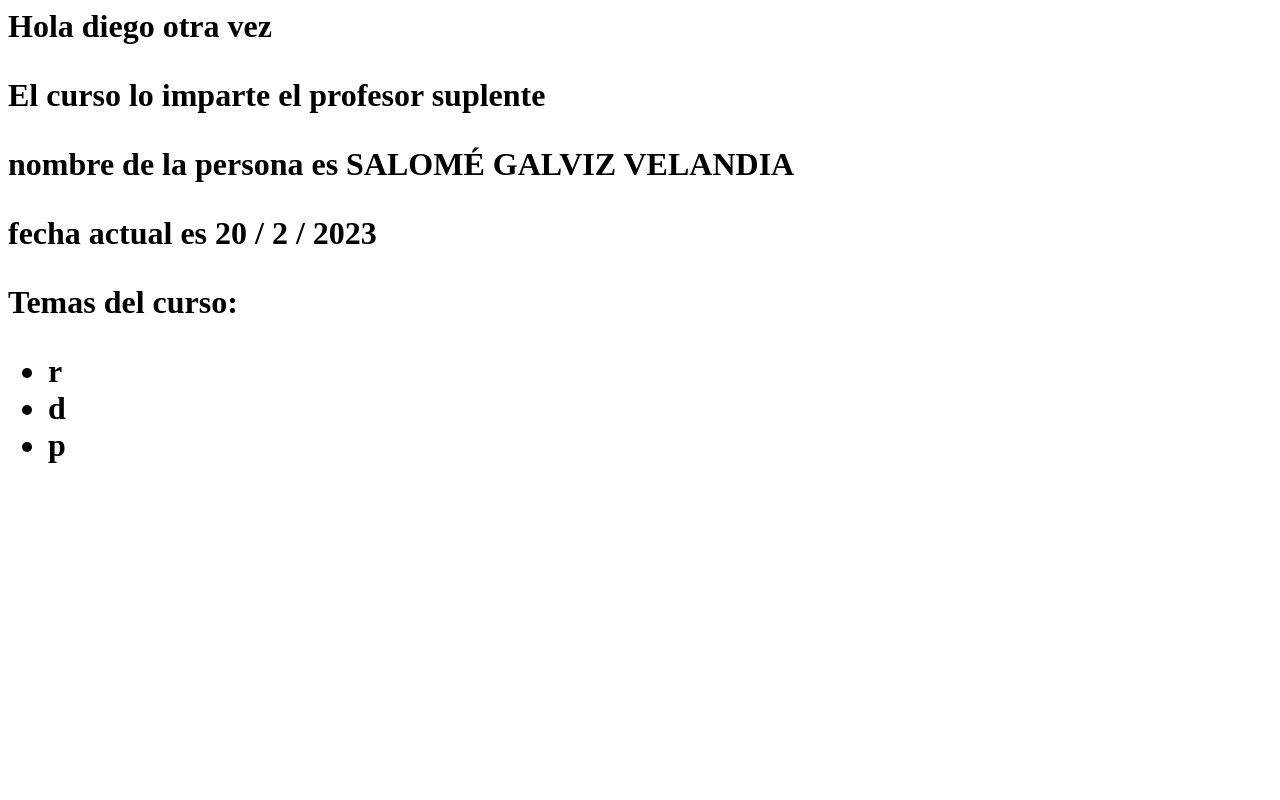
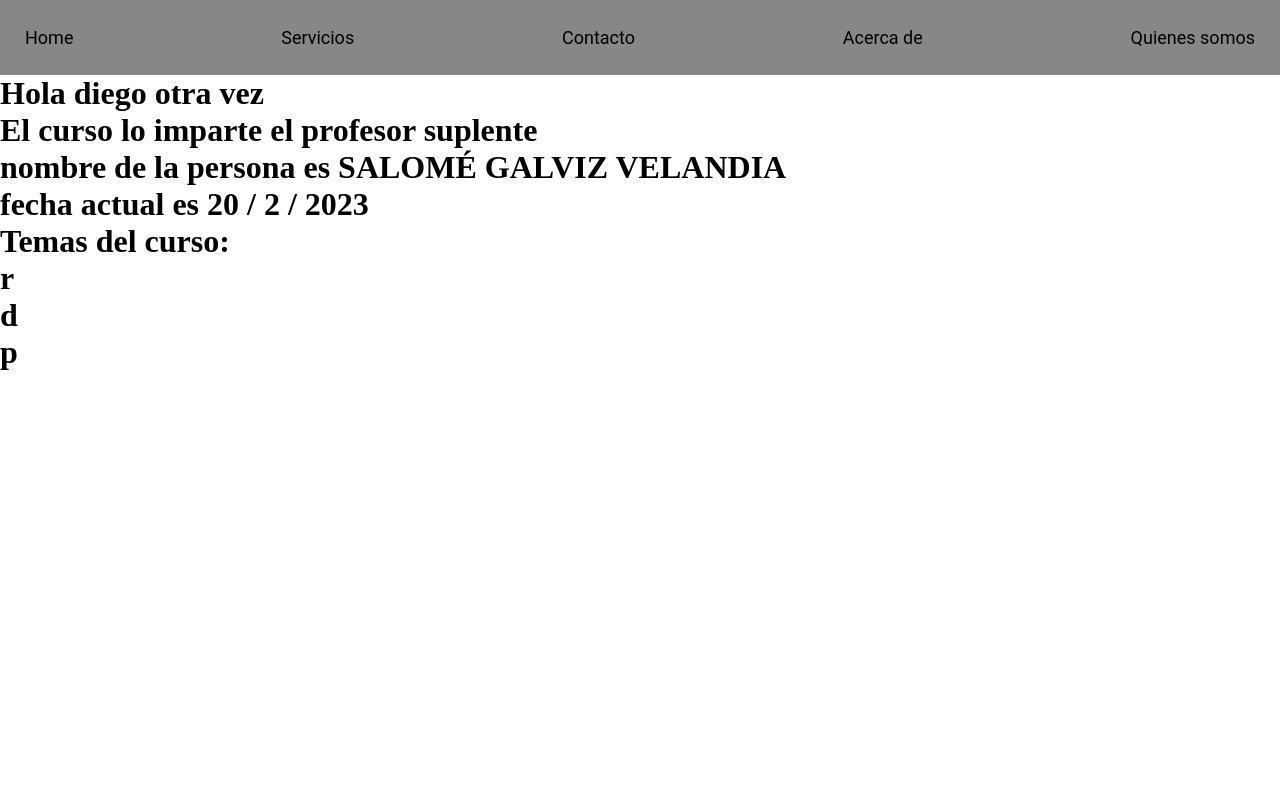
Before and after one commit to diegogalviz/djangoStudy, a Django app: page /saludo/ in a window 1280 px wide. Run offline with Django 4.2, Linux system fonts and the light colour scheme.

Commit message:
finalizacion de la introduccion

```diff
--- a/proyecto1/introduction/urls.py
+++ b/proyecto1/introduction/urls.py
@@ -15,11 +15,13 @@ Including another URLconf
 """
 from django.contrib import admin
 from django.urls import path
-from introduction.views import saludo, despedida, dameFecha, calculaEdad
+from introduction.views import saludo, despedida, dameFecha, calculaEdad, home, curso
 
 urlpatterns = [
     path('admin/', admin.site.urls),
+    path('', home),
     path('saludo/', saludo),
+    path('curso/', curso),
     path('despedida/', despedida),
     path('hora/', dameFecha),
     path('edad/<int:edad>/<int:year>', calculaEdad)
--- a/proyecto1/introduction/views.py
+++ b/proyecto1/introduction/views.py
@@ -12,7 +12,7 @@ class Persona(object):
 
 
 def saludo(request):  # primera vista
-    temas=  ['React', 'Django', 'PostgreSQL']
+    temas = ['React', 'Django', 'PostgreSQL']
 
     nombre = 'Salomé '
     apellido = 'Galviz Velandia'
@@ -55,3 +55,12 @@ def calculaEdad(request, edad, year):
     documento = f'<html><body><h2> En el año {year} tendras {edadFutura} </h2></body></html>'
 
     return HttpResponse(documento)
+
+
+def home(request):
+    return HttpResponse('este es el home')
+
+def curso(request):
+    fecha_actual = datetime.datetime.now()
+    ctx= {'dameFecha': fecha_actual}
+    return render(request, 'cursoC.html',ctx)
--- /dev/null
+++ b/proyecto1/templates/nav.html
@@ -0,0 +1,43 @@
+<!doctype html>
+<html lang="en">
+<head>
+    <meta charset="UTF-8">
+    <meta name="viewport"
+          content="width=device-width, user-scalable=no, initial-scale=1.0, maximum-scale=1.0, minimum-scale=1.0">
+    <meta http-equiv="X-UA-Compatible" content="ie=edge">
+    {#    <link rel="stylesheet" href="../stylesheets/base.css">#}
+    <style>
+        * {
+            margin: 0;
+            padding: 0;
+        }
+
+        .nav-continer {
+            height: 25px;
+            display: flex;
+            justify-content: space-between;
+            align-items: center;
+            background-color: #878787;
+            padding: 0 20px;
+            color: black;
+            list-style: none;
+            padding: 25px;
+            font-family: Roboto, sans-serif;
+            font-size: 18px;
+
+        }
+    </style>
+    <title> {% block title %} {% endblock %} </title>
+</head>
+<body>
+
+<ul class="nav-continer">
+    <li>Home</li>
+    <li>Servicios</li>
+    <li>Contacto</li>
+    <li>Acerca de</li>
+    <li>Quienes somos</li>
+</ul>
+
+</body>
+</html>
--- a/proyecto1/templates/plantilla1.html
+++ b/proyecto1/templates/plantilla1.html
@@ -1,5 +1,7 @@
 <html>
 <body>
+
+{% include 'nav.html' %}
     <h1> Hola diego otra vez<h1>
 
 
```
Also changed, not shown: proyecto1/stylesheets/base.css (added, +10 -0 lines), proyecto1/templates/base.html (added, +16 -0 lines), proyecto1/templates/cursoC.html (added, +9 -0 lines).
